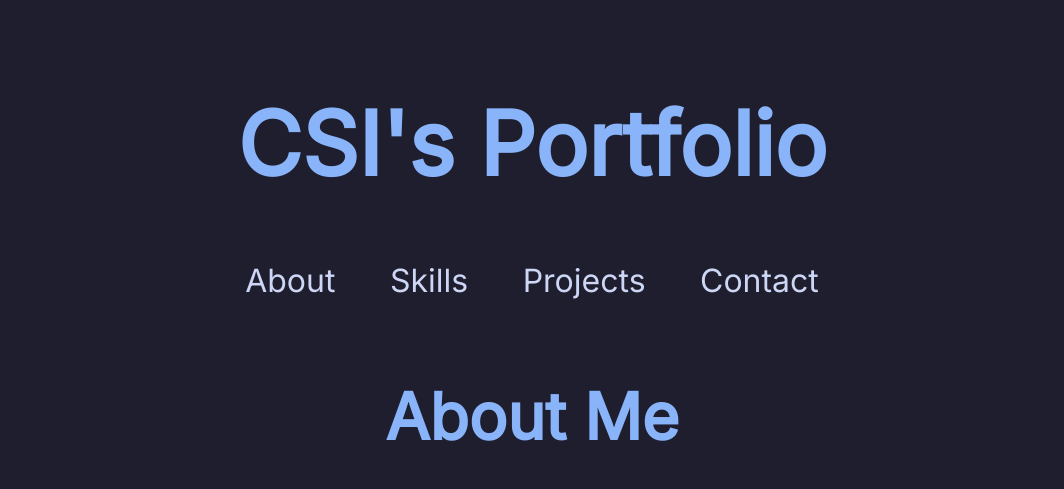
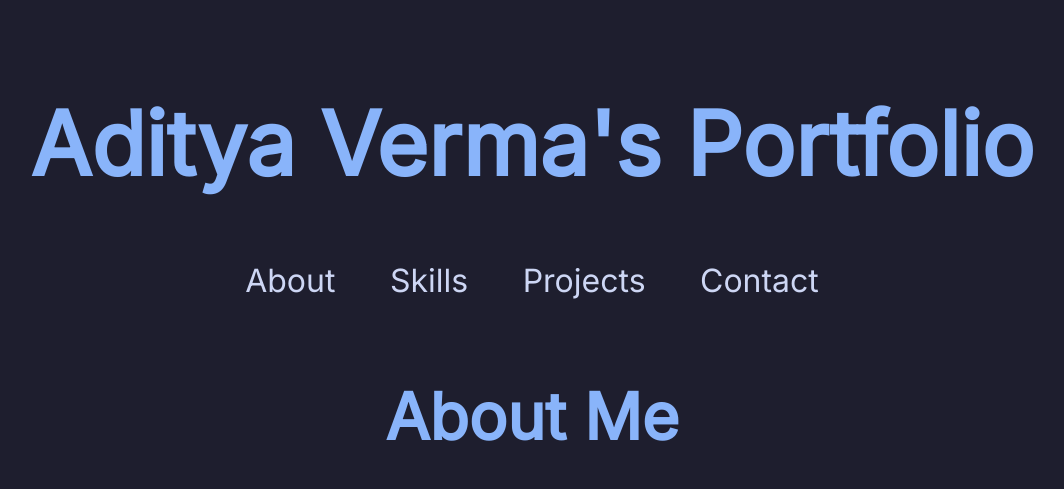
Before and after one commit to dityaverma/dityaverma.github.io, a plain HTML site: page index.html in a window 1280 px wide. Shown: the top 489 px of the page, without its empty margins (108-1172 px from the left). Drawn offline with Linux system fonts and the light colour scheme.

Commit message:
Add files via upload

```diff
--- a/index.html
+++ b/index.html
@@ -23,7 +23,7 @@
 <body>
   <header>
 
-    <h1 class="port_heading">CSI's Portfolio</h1>
+    <h1 class="port_heading">Aditya Verma's Portfolio</h1>
     <nav>
       <a class="about_nav" href="#about">About</a>
 
```
